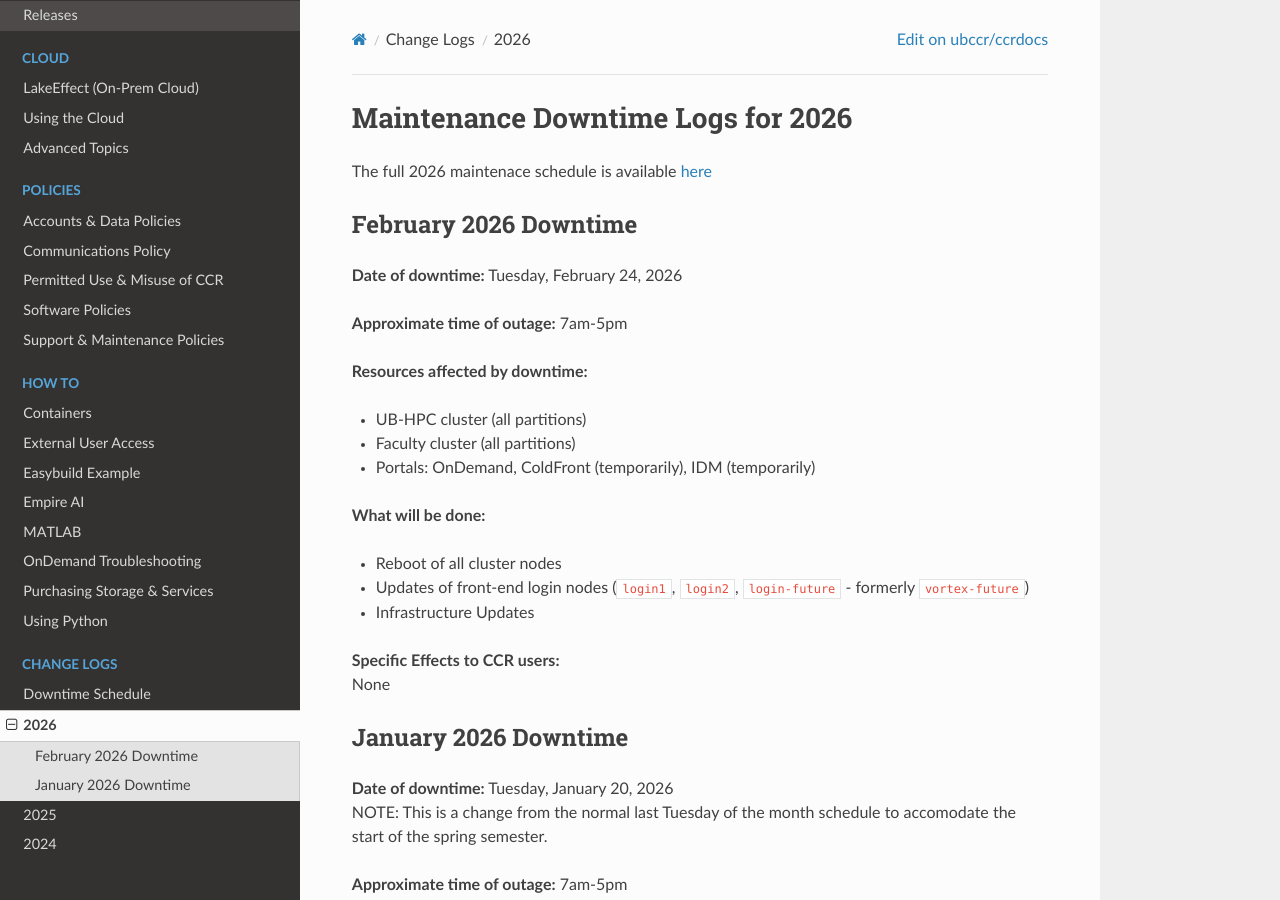
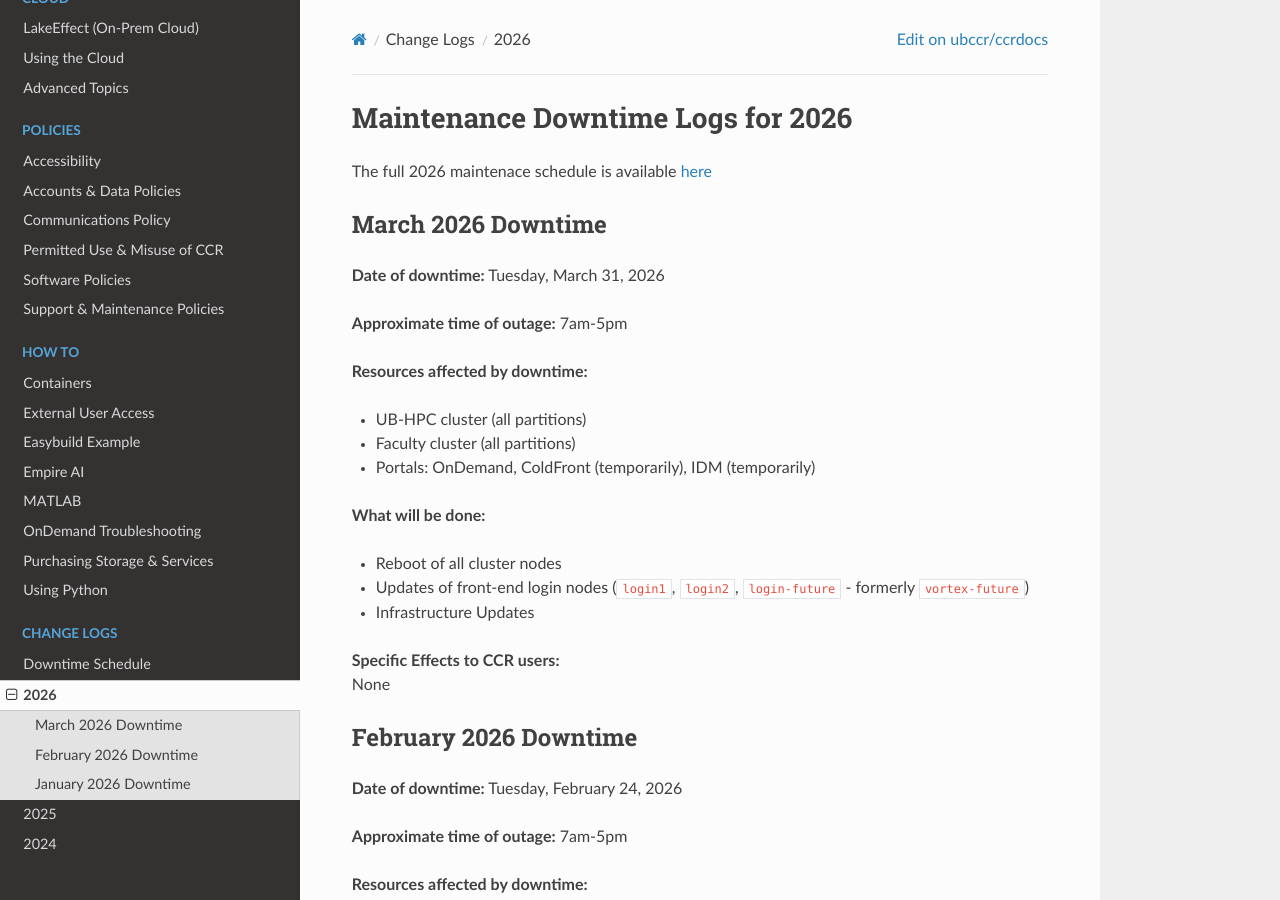
Before and after one commit to ubccr/ccrdocs, an MkDocs documentation site: the page built from pages/changelogs/2026.md, in a window 1280 px wide and 900 px high. Built offline with MkDocs 1.6.1, drawn with Linux system fonts in a browser that asks for light colours; nearby versions of some CDN libraries.

Commit message:
March downtime info, new accessibility page

```diff
--- a/mkdocs.yml
+++ b/mkdocs.yml
@@ -72,6 +72,7 @@ nav:
     - Using the Cloud: cloud/using.md
     - Advanced Topics: cloud/advanced.md
   - Policies:
+    - Accessibility: policies/accessibility.md
     - Accounts & Data Policies: policies/accounts.md
     - Communications Policy: policies/email.md
     - Permitted Use & Misuse of CCR: policies/misuse.md
--- a/pages/changelogs/2026.md
+++ b/pages/changelogs/2026.md
@@ -1,6 +1,27 @@
 # Maintenance Downtime Logs for 2026
 
 The full 2026 maintenace schedule is available [here](downtime-schedule.md)
+
+## March 2026 Downtime
+
+**Date of downtime:** Tuesday, March 31, 2026
+
+**Approximate time of outage:** 7am-5pm
+
+**Resources affected by downtime:**
+
+ - UB-HPC cluster (all partitions)
+ - Faculty cluster (all partitions)
+ - Portals: OnDemand, ColdFront (temporarily), IDM (temporarily)
+
+**What will be done:**
+
+ - Reboot of all cluster nodes
+ - Updates of front-end login nodes (`login1`, `login2`, `login-future` - formerly `vortex-future`)
+ - Infrastructure Updates
+
+**Specific Effects to CCR users:**
+None
 
 ## February 2026 Downtime
 
```
Also changed, not shown: pages/changelogs/downtime-schedule.md (+1 -1 lines), pages/policies/accessibility.md (added, +12 -0 lines).
